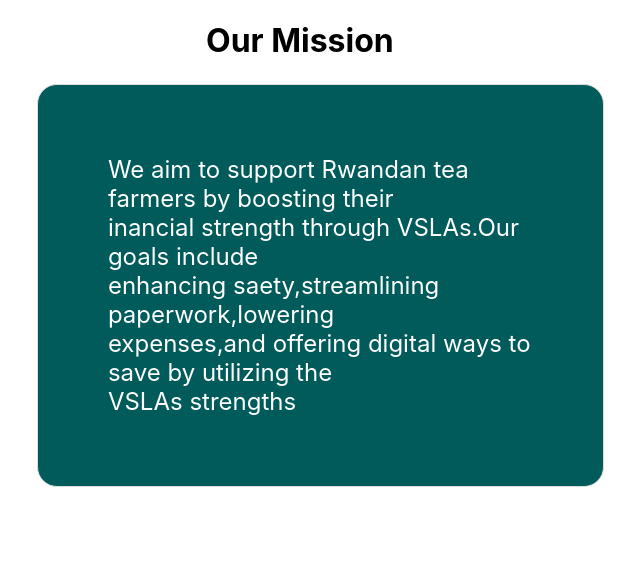
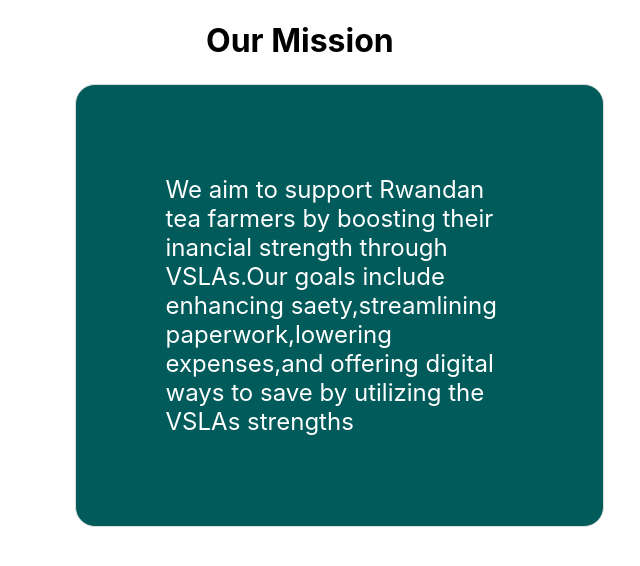
Before and after one commit to akirachix/Samaa-Informational, a React (Create React App) app in the folder econtrust/: page / in a window 768 px wide. Shown: the top 566 px of the page, without its empty margins (64-704 px from the left). Built offline with nearby package versions, Linux system fonts and the light colour scheme.

Commit message:
made changes

```diff
--- a/econtrust/src/mission/index.css
+++ b/econtrust/src/mission/index.css
@@ -492,3 +492,16 @@
      }
 
 }
+
+
+@media (min-width:600px) and (max-width: 1024px){
+    .textpara{
+        border: 1px solid #ddd;
+        padding: 90px;
+        margin-left: -17%;
+        max-width: 700px;
+
+
+     }
+
+}
```
